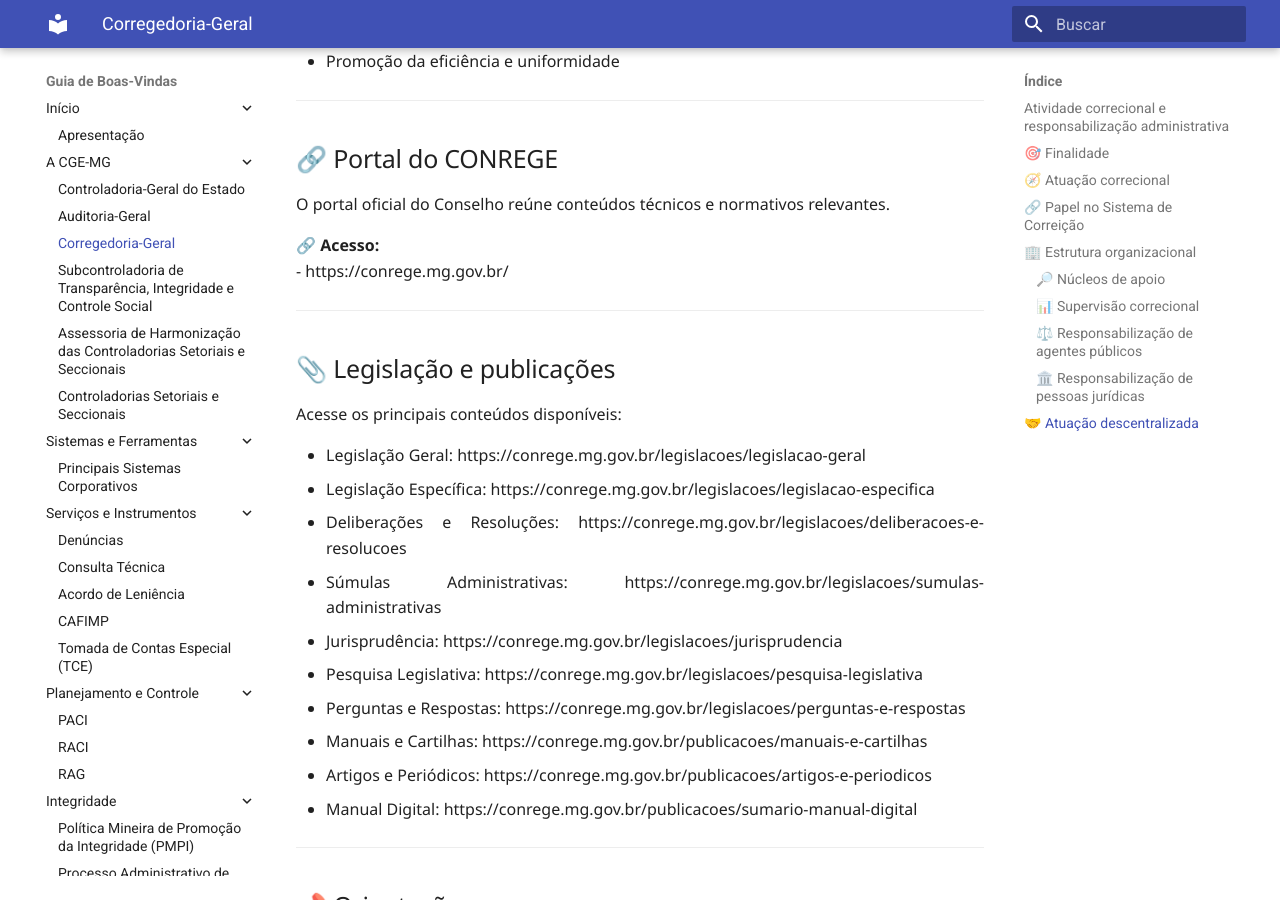
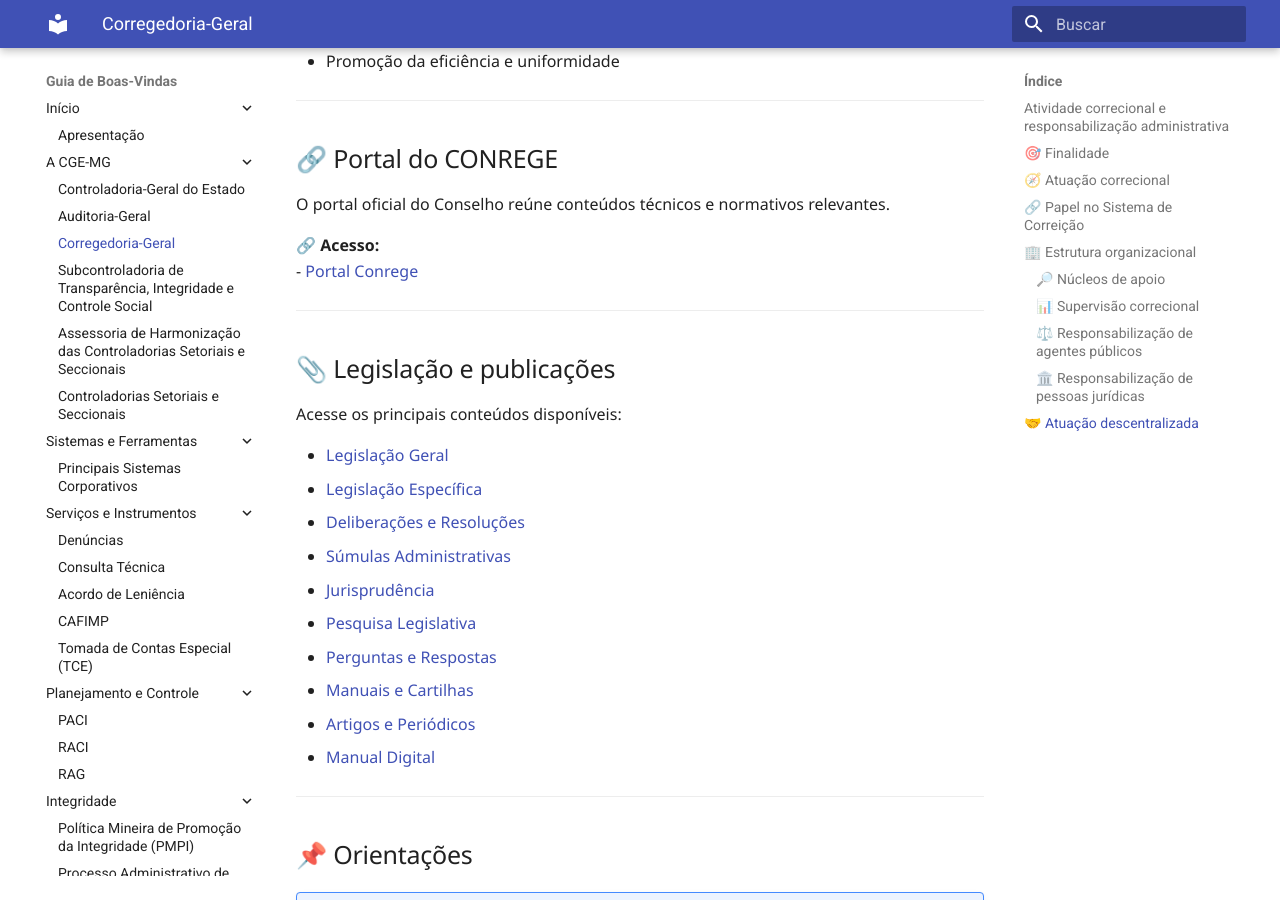
Before and after one commit to CGEMG-AHCS/guia-de-boas-vindas, an MkDocs documentation site: the page built from docs/coge.md, in a window 1280 px wide and 900 px high, scrolled down 3859 px. Built offline with MkDocs 1.6.1 and Material for MkDocs 9.7.7, drawn with Linux system fonts in a browser that asks for light colours; part of the change alters nothing that is shown.

Commit message:
Update coge.md

```diff
--- a/docs/coge.md
+++ b/docs/coge.md
@@ -146,7 +146,7 @@ No âmbito do Conselho, a Corregedoria-Geral exerce papel estratégico de:
 O portal oficial do Conselho reúne conteúdos técnicos e normativos relevantes.
 
 🔗 **Acesso:**
-- https://conrege.mg.gov.br/
+- [Portal Conrege](https://conrege.mg.gov.br/)
 
 ---
 
@@ -154,16 +154,16 @@ O portal oficial do Conselho reúne conteúdos técnicos e normativos relevantes
 
 Acesse os principais conteúdos disponíveis:
 
-- Legislação Geral: https://conrege.mg.gov.br/legislacoes/legislacao-geral
-- Legislação Específica: https://conrege.mg.gov.br/legislacoes/legislacao-especifica
-- Deliberações e Resoluções: https://conrege.mg.gov.br/legislacoes/deliberacoes-e-resolucoes
-- Súmulas Administrativas: https://conrege.mg.gov.br/legislacoes/sumulas-administrativas
-- Jurisprudência: https://conrege.mg.gov.br/legislacoes/jurisprudencia
-- Pesquisa Legislativa: https://conrege.mg.gov.br/legislacoes/pesquisa-legislativa
-- Perguntas e Respostas: https://conrege.mg.gov.br/legislacoes/perguntas-e-respostas
-- Manuais e Cartilhas: https://conrege.mg.gov.br/publicacoes/manuais-e-cartilhas
-- Artigos e Periódicos: https://conrege.mg.gov.br/publicacoes/artigos-e-periodicos
-- Manual Digital: https://conrege.mg.gov.br/publicacoes/sumario-manual-digital
+- [Legislação Geral](https://conrege.mg.gov.br/legislacoes/legislacao-geral)
+- [Legislação Específica](https://conrege.mg.gov.br/legislacoes/legislacao-especifica)
+- [Deliberações e Resoluções](https://conrege.mg.gov.br/legislacoes/deliberacoes-e-resolucoes)
+- [Súmulas Administrativas](https://conrege.mg.gov.br/legislacoes/sumulas-administrativas)
+- [Jurisprudência](https://conrege.mg.gov.br/legislacoes/jurisprudencia)
+- [Pesquisa Legislativa](https://conrege.mg.gov.br/legislacoes/pesquisa-legislativa)
+- [Perguntas e Respostas](https://conrege.mg.gov.br/legislacoes/perguntas-e-respostas)
+- [Manuais e Cartilhas](https://conrege.mg.gov.br/publicacoes/manuais-e-cartilhas)
+- [Artigos e Periódicos](https://conrege.mg.gov.br/publicacoes/artigos-e-periodicos)
+- [Manual Digital](https://conrege.mg.gov.br/publicacoes/sumario-manual-digital)
 
 ---
 
```
